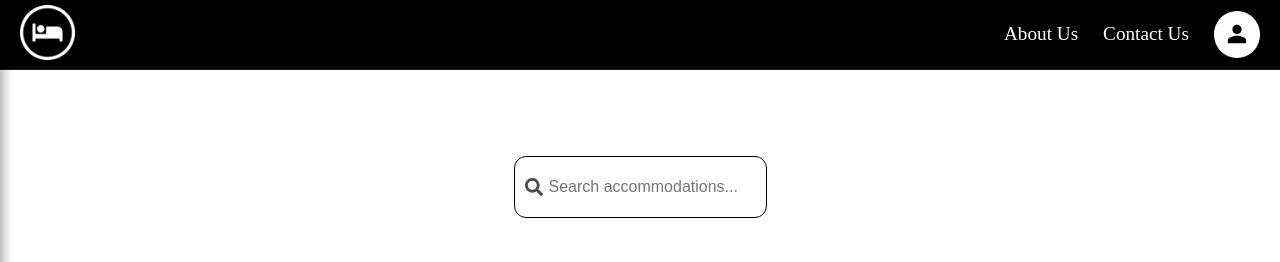
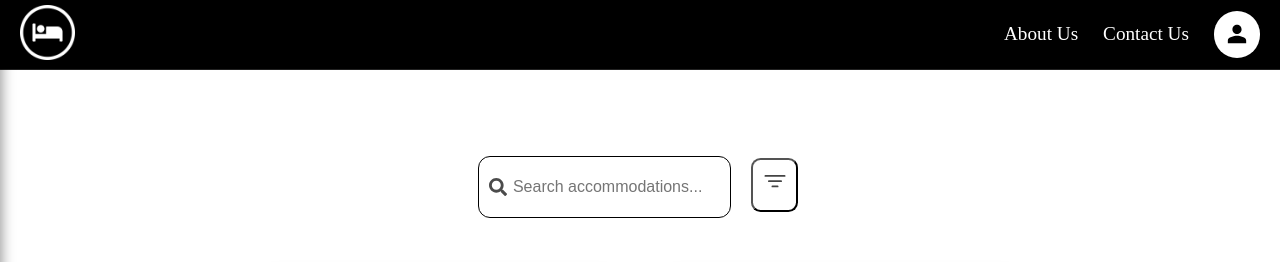
Before and after one commit to SineMag/Booknest, a React (Vite) app in the folder front-end/: page /dashboard in a window 1280 px wide. Shown: the top 262 px of the page. Built offline with nearby package versions, Linux system fonts and the light colour scheme.

Commit message:
feat/Added Filter next to SearchBar in UserDashboard with baseline alignment

```diff
--- a/front-end/src/pages/user/UserDashboard.tsx
+++ b/front-end/src/pages/user/UserDashboard.tsx
@@ -3,6 +3,7 @@ import { useNavigate } from "react-router-dom";
 import Navbar from "../../components/NavBar/Navbar";
 import Footer from "../../components/footer/Footer";
 import SearchBar from "../../components/Searchbar/Searchbar";
+import Filter from "../../components/Filter/Filter";
 import DashboardCard from "../../components/Dashboardcard/Dashboardcard";
 
 const UserDashboard: React.FC = () => {
@@ -57,8 +58,9 @@ const UserDashboard: React.FC = () => {
       <Navbar />
       <div style={{ flex: 1, padding: "20px", maxWidth: "1200px", margin: "0 auto" }}>
         <h1 style={{ textAlign: "center", marginBottom: "30px", fontSize: "2.5rem", color: "#333" }}>Available Accommodations</h1>
-        <div style={{ display: "flex", justifyContent: "center", marginBottom: "30px" }}>
+        <div style={{ display: "flex", justifyContent: "center", alignItems: "baseline", gap: "20px", marginBottom: "30px" }}>
           <SearchBar placeholder="Search accommodations..." />
+          <Filter />
         </div>
         <div style={{ display: "flex", justifyContent: "center", gap: "20px", flexWrap: "wrap" }}>
           {accommodations.map(acc => (
--- a/front-end/src/pages/user/UserLogin.tsx
+++ b/front-end/src/pages/user/UserLogin.tsx
@@ -46,7 +46,6 @@ const UserLogin: React.FC = () => {
 
       <div className="loginPage">
         <div className="loginContainer">
-          <Filter />
           <h2 style={{ textAlign: "center", marginBottom: "1rem" }}>Login</h2>
           <InputField
             placeholder="Email Address"
```
